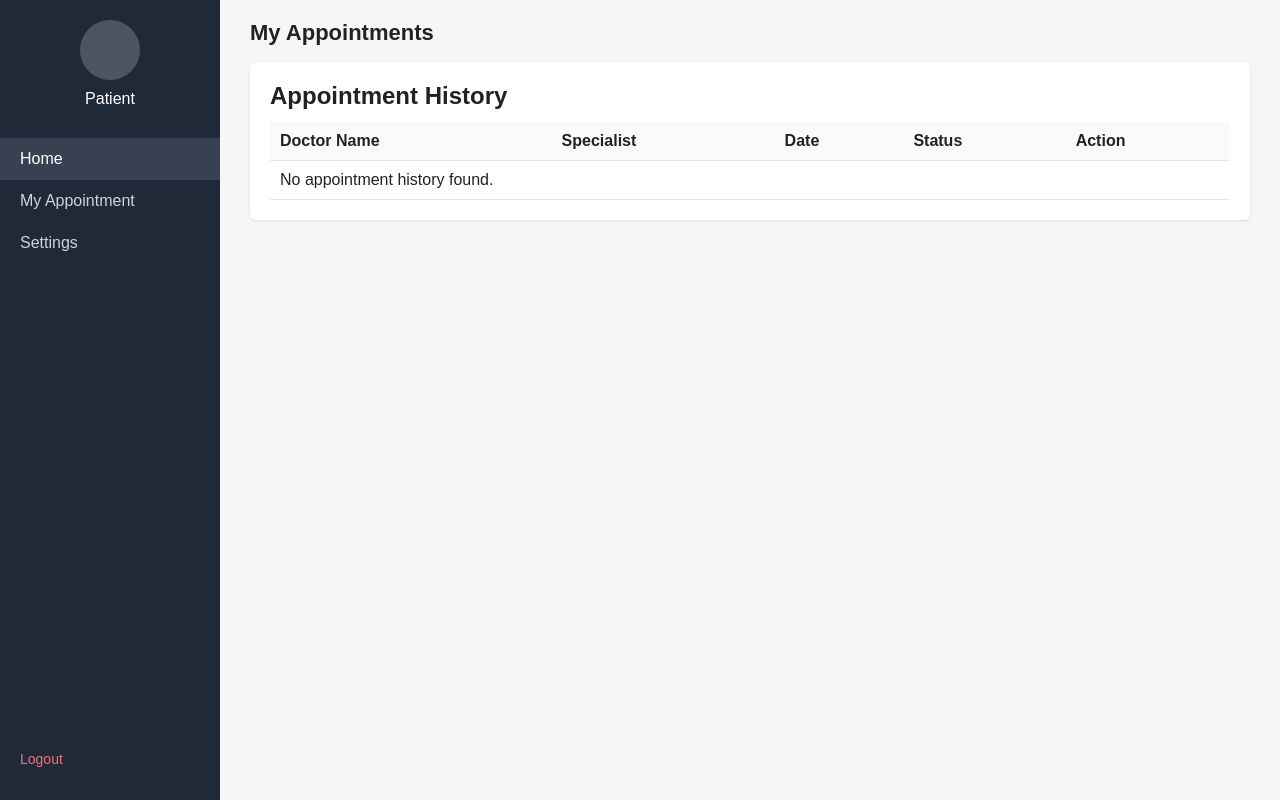
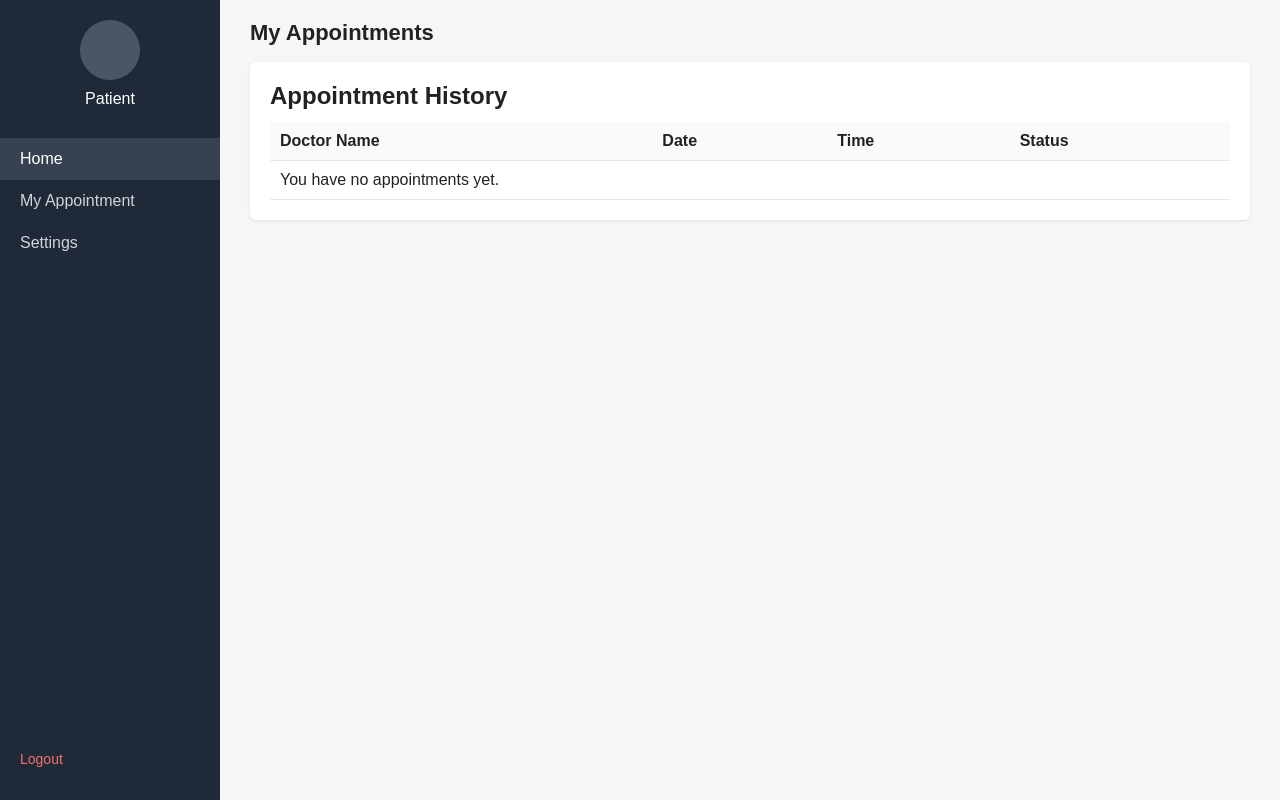
Before and after one commit to dev-mehedi-github/WebTech_Summer25-26_Group_2, a PHP site: page /my_appointment.php in a window 1280 px wide. Run offline with PHP 8.4, Linux system fonts and the light colour scheme; a user stored in the database is signed in; data comes from the database, SQL or seed files in the repository.

Commit message:
add functionalities

```diff
--- a/View/my_appointment.php
+++ b/View/my_appointment.php
@@ -1,17 +1,17 @@
 <?php
 include '../Controller/patient_validation.php';
+require_once '../Model/db_connect.php';
 
-$appointmentList = json_decode(file_get_contents('../Model/appointment_demo.json'), true);
-if (!is_array($appointmentList)) {
-  $appointmentList = [];
-}
+$stmt = $pdo->prepare(
+    "SELECT doctor_name, appointment_date, appointment_time, status
+     FROM appointments
+     WHERE patient_name = :patient_name
+     ORDER BY appointment_date DESC, id DESC"
+);
+$stmt->execute(["patient_name" => $patientName]);
+$myAppointments = $stmt->fetchAll();
 
-$patientAppointments = [];
-foreach ($appointmentList as $appointment) {
-  if (strcasecmp(trim($appointment['patient_name'] ?? ''), trim($patientName)) === 0) {
-    $patientAppointments[] = $appointment;
-  }
-}
+$justBooked = isset($_GET["booked"]);
 ?>
 <!DOCTYPE html>
 <html>
@@ -179,6 +179,16 @@ th {
 #makeApp:hover {
   background: #15803d;
 }
+
+.message {
+  background-color: #e8f5e9;
+  color: #1b5e20;
+  border: 1px solid #c8e6c9;
+  border-radius: 6px;
+  padding: 10px;
+  margin-bottom: 15px;
+  font-size: 14px;
+}
 </style>
 </head>
 
@@ -210,37 +220,34 @@ th {
       <h1>My Appointments</h1>
   </div>
 
+  <?php if ($justBooked) { ?>
+      <div class="message">Your appointment request has been submitted.</div>
+  <?php } ?>
+
   <div class="doctor-list">
     <h2 class="section-title">Appointment History</h2>
     <table>
         <thead>
             <tr>
                 <th>Doctor Name</th>
-                <th>Specialist</th>
                 <th>Date</th>
+                <th>Time</th>
                 <th>Status</th>
-                <th>Action</th>
             </tr>
         </thead>
         <tbody id="appointmentList">
-        <?php if (empty($patientAppointments)) { ?>
-          <tr>
-            <td colspan="5">No appointment history found.</td>
-          </tr>
-        <?php } else { ?>
-          <?php foreach ($patientAppointments as $appointment) { ?>
-            <tr>
-              <td><?php echo htmlspecialchars($appointment['doctor_name'] ?? ''); ?></td>
-              <td><?php echo htmlspecialchars($appointment['specialization'] ?? 'Doctor'); ?></td>
-              <td>
-                <?php echo htmlspecialchars($appointment['date'] ?? ''); ?><br>
-                <?php echo htmlspecialchars($appointment['time'] ?? ''); ?>
-              </td>
-              <td><?php echo htmlspecialchars($appointment['status'] ?? 'Pending'); ?></td>
-              <td>Booked</td>
-            </tr>
-          <?php } ?>
-        <?php } ?>
+            <?php if (count($myAppointments) === 0) { ?>
+                <tr><td colspan="4">You have no appointments yet.</td></tr>
+            <?php } else { ?>
+                <?php foreach ($myAppointments as $appt) { ?>
+                    <tr>
+                        <td><?php echo htmlspecialchars($appt["doctor_name"]); ?></td>
+                        <td><?php echo htmlspecialchars($appt["appointment_date"]); ?></td>
+                        <td><?php echo htmlspecialchars($appt["appointment_time"]); ?></td>
+                        <td><?php echo htmlspecialchars($appt["status"]); ?></td>
+                    </tr>
+                <?php } ?>
+            <?php } ?>
         </tbody>
     </table>
   </div>
```
Also changed, not shown: View/login.php (+20 -5 lines).
